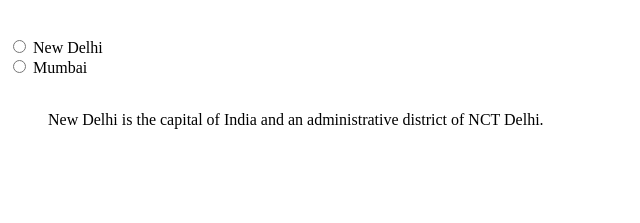
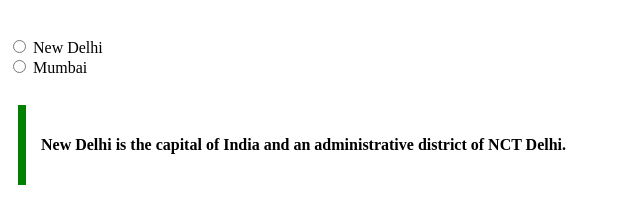
Before and after one commit to acciojob/trivia-Divya2603thara, a website: page main.html in a window 1280 px wide. Shown: the part 61-284 px from the top of the page, without its empty margins (0-640 px from the left). Drawn offline with Linux system fonts and the light colour scheme.

Commit message:
Update styles.css

```diff
--- a/styles.css
+++ b/styles.css
@@ -1,9 +1,9 @@
-.text{
+.quiz{
     max-width: 600px;
     margin: 10px;
     padding: 15px;
     border-left: 8px solid green;
-    background-color:#b4e1db"";
+    background-color: #f8fffe"";
     font-weight: bold;
 }
 /* Your CSS Code here. */
```
